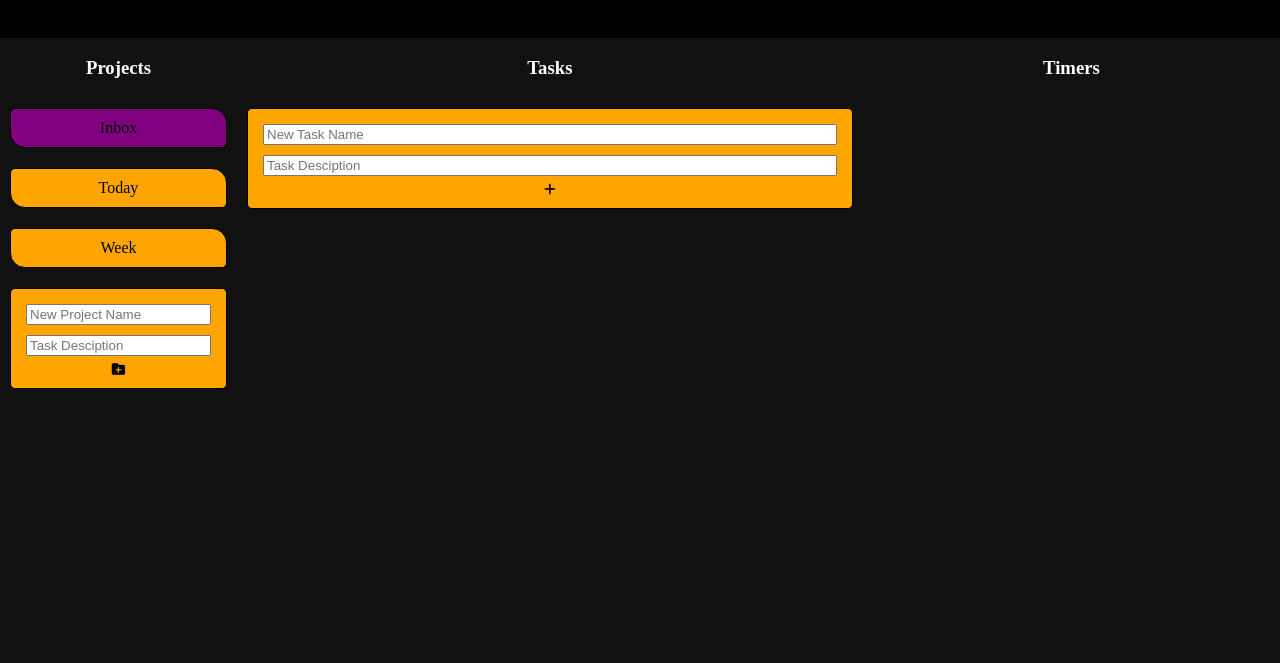
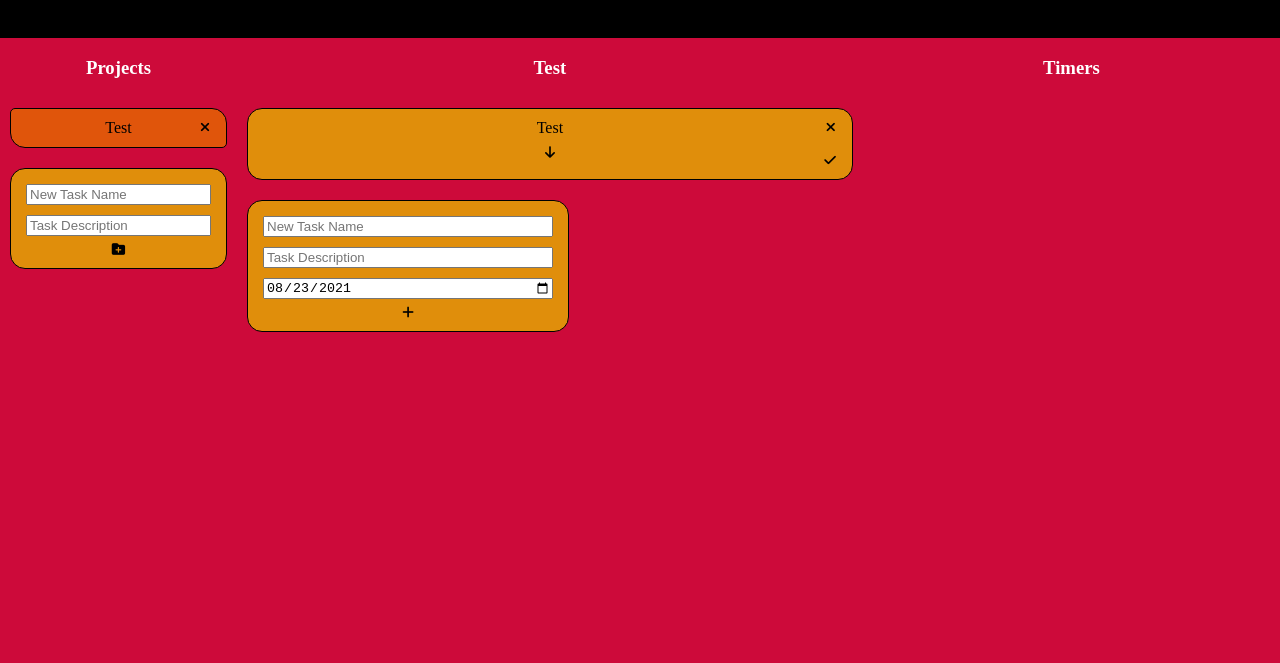
Before and after one commit to MiKhai37/todo-list, a website built with webpack: page dist/index.html in a window 1280 px wide. Shown: the part 87-750 px from the top of the page. Built offline with nearby package versions, Linux system fonts and the light colour scheme.

Commit message:
improve UI

```diff
--- a/src/index.js
+++ b/src/index.js
@@ -9,20 +9,14 @@ const storage = new Storage();
 let projects = [];
 
 if (localStorage.length == 0) {
-  projects.push(new Project('Inbox', 'All tasks', true));
-  projects.push(new Project('Today', 'All tasks', true));
-  projects.push(new Project('Week', 'All tasks', true));
+  projects.push(new Project('Test', 'All tasks', true));
+  projects[0].addTask(new Task('Test'))
+  storage.storeProjects(projects)
 } else  {
   projects = storage.retrieveProjects();
 }
-
-
-
-const allTasks = projects.map(project => project.tasks).flat();
 
 const current = projects[0];
 const main = ui.generateMain(projects, current);
 
 document.body.appendChild(main);
-
-storage.storeProjects(projects);
--- a/src/modules/Project.js
+++ b/src/modules/Project.js
@@ -1,9 +1,8 @@
 export default class Project {
-    constructor(title, description = 'No description', perm = false) {
+    constructor(title, description = 'No description') {
         this.title = title;
         this.description = description;
         this.tasks = [];
-        this.perm = perm;
     }
     addTask(task) {
         this.tasks.push(task);
--- a/src/modules/Storage.js
+++ b/src/modules/Storage.js
@@ -3,19 +3,31 @@ import Task from './Task';
 
 export default class Storage {
     constructor() {
-        // Check if storage is available
         if (typeof(Storage) !== "undefined") {
-            console.log('Storage is available')
+            console.log('Storage is available');
             this.isStorage = true;
           } else {
-            console.log('Storage isn\'t availble, please use a modern browser')
+            console.log('Storage isn\'t availble, please use a modern browser');
             this.isStorage = false;
           }
     }
     storeProjects(projects) {
-        const projectsJsonStr = JSON.stringify(projects)
-        localStorage.setItem('projects', projectsJsonStr)
+        const projectsJsonStr = JSON.stringify(projects);
+        localStorage.setItem('projects', projectsJsonStr) ;
     }
+    storeCurrent(current) {
+        const currentJsonStr = JSON.stringify(current);
+        localStorage.setItem('current', currentJsonStr);
+    }
+    storeTodoList(todoList) {
+        const todoListJsonStr = JSON.stringify(todoList);
+        localStorage.setItem('todoList', todoListJsonStr);
+    }
+    storeThing(thingArray, thingName) {
+        const thingJsonStr = JSON.stringify(thingArray);
+        localStorage.setItem(thingName, thingJsonStr);
+    }
+
     retrieveProjects() {
         const projectsJsonStr = localStorage.getItem('projects');
         const projectsObject = JSON.parse(projectsJsonStr);
--- a/src/modules/UI.js
+++ b/src/modules/UI.js
@@ -18,9 +18,12 @@ export default class UI {
         footer.innerHTML = 'Made by Michael Tanguy <a href="https://github.com/MiKhai37" target="_blank"><i class="fa fa-github"></i></a>';
         return footer;
     }
-    generateFlexContainer() {
+    generateFlexContainer(projects, current) {
         const flexContainer = document.createElement('div');
         flexContainer.classList.add('flex-container');
+        flexContainer.appendChild(this.generateProjects(projects, current))
+        flexContainer.appendChild(this.generateTasks(projects, current))
+        flexContainer.appendChild(this.generateTimers())
         return flexContainer;
     }
     generateBtn(btnClass, icon) {
@@ -45,7 +48,7 @@ export default class UI {
             });
             projectDiv.classList.add('project')
             projectDiv.textContent = project.title;
-            if (!project.perm) {
+
             const deleteBtn = this.generateBtn('del-btn', 'times');
             if (project == current) {deleteBtn.classList.toggle('current')};
             deleteBtn.addEventListener('click', () => {
@@ -55,7 +58,7 @@ export default class UI {
                 this.refreshUI(projects, current);
             });
             projectDiv.appendChild(deleteBtn);
-            }
+
             if (project == current) {projectDiv.classList.toggle('current')};
             projectsContainer.appendChild(projectDiv);
         });
@@ -63,21 +66,13 @@ export default class UI {
         const addProjectDiv = document.createElement('div');
         addProjectDiv.classList.add('task');
 
-        const titleInput = document.createElement('input');
-        titleInput.id = 'new-project-title';
-        titleInput.classList.add('input');
-        titleInput.placeholder = 'New Project Name';
-        titleInput.required = true;
+        const titleInput = this.generateTitleInput();
+        const descInput = this.generateDescInput()
+
         addProjectDiv.appendChild(titleInput);
-
-        const descriptionInput = document.createElement('input');
-        descriptionInput.id = 'new-project-desc';
-        descriptionInput.classList.add('input');
-        descriptionInput.placeholder = 'Task Desciption';
-        addProjectDiv.appendChild(descriptionInput);
+        addProjectDiv.appendChild(descInput);
 
         const projectAddBtn = this.generateBtn('add-btn', 'folder-plus');
-        projectAddBtn.id = 'add-project-btn';
         projectAddBtn.addEventListener('click', () => {
             if (titleInput.validity.valueMissing) {
                 alert('Please enter a project name');
@@ -99,7 +94,7 @@ export default class UI {
         tasksContainer.classList.add('tasks');
 
         const title = document.createElement('h3');
-        title.textContent = 'Tasks';
+        title.textContent = current.title;
         tasksContainer.appendChild(title);
 
         current.tasks.forEach(task => {
@@ -154,36 +149,58 @@ export default class UI {
 
         const addTaskDiv = document.createElement('div');
         addTaskDiv.classList.add('task');
+        addTaskDiv.classList.add('add-task')
 
-        const titleInput = document.createElement('input');
-        titleInput.id = 'new-task-title';
-        titleInput.classList.add('input');
-        titleInput.placeholder = 'New Task Name';
-        titleInput.required = true;
+        const titleInput = this.generateTitleInput();
+        const descInput = this.generateDescInput()
+        const dateInput = this.generateDateinput()
+
         addTaskDiv.appendChild(titleInput);
-
-        const descriptionInput = document.createElement('input');
-        descriptionInput.id = 'new-task-desc';
-        descriptionInput.classList.add('input');
-        descriptionInput.placeholder = 'Task Desciption';
-        addTaskDiv.appendChild(descriptionInput);
+        addTaskDiv.appendChild(descInput);
+        addTaskDiv.appendChild(dateInput);
 
         const taskAddBtn = this.generateBtn('add-btn', 'plus');
-        taskAddBtn.id = 'add-task-btn';
         taskAddBtn.addEventListener('click', () => {
             if (titleInput.validity.valueMissing) {
                 alert('Please enter a task name');
                 return;
             };
-            current.addTask(new Task(titleInput.value, descriptionInput.value))
+            current.addTask(new Task(titleInput.value, descInput.value, current, dateInput.value))
             this.storage.storeProjects(projects);
             this.refreshUI(projects, current);
         })
-        addTaskDiv.appendChild(taskAddBtn)
+        addTaskDiv.appendChild(taskAddBtn);
 
         tasksContainer.appendChild(addTaskDiv);
 
         return tasksContainer;
+    }
+    generateDateinput() {
+        const dateInput = document.createElement('input');
+        dateInput.classList.add('input');
+        dateInput.type = 'date';
+        let date = new Date();
+        let day = date.getDate();
+        let month = date.getMonth() + 1;
+        let year = date.getFullYear();
+        if (month < 10) month = "0" + month;
+        if (day < 10) day = "0" + day;
+        let today = `${year}-${month}-${day}`;
+        dateInput.value = today;
+        return dateInput;
+    }
+    generateTitleInput() {
+        const titleInput = document.createElement('input');
+        titleInput.classList.add('input');
+        titleInput.placeholder = 'New Task Name';
+        titleInput.required = true;
+        return titleInput
+    }
+    generateDescInput() {
+        const descInput = document.createElement('input');
+        descInput.classList.add('input');
+        descInput.placeholder = 'Task Description';
+        return descInput
     }
     generateTimers() {
         const timersContainer = document.createElement('div');
@@ -201,11 +218,9 @@ export default class UI {
 
         const header = this.generateHeader();
         const footer = this.generateFooter();
-        const flexContainer = this.generateFlexContainer();
+        const flexContainer = this.generateFlexContainer(projects, current);
 
-        flexContainer.appendChild(this.generateProjects(projects, current))
-        flexContainer.appendChild(this.generateTasks(projects, current))
-        flexContainer.appendChild(this.generateTimers())
+
 
         mainDiv.appendChild(header);
         mainDiv.appendChild(flexContainer);
--- a/src/style.css
+++ b/src/style.css
@@ -1,8 +1,14 @@
+:root {
+    --main-color:	hsl(21, 91%, 46%);
+    --second-color: hsl(37, 91%, 46%);
+    --third-color: hsl(345, 91%, 42%);
+}
+
 body, html {
     height: 100%;
     margin: 0;
     padding: 0;
-    background-color: #111;
+    background-color: var(--third-color);
 }
 
 a {
@@ -36,7 +42,7 @@ a {
     display: flex;
     flex-direction: column;
     flex: 1;
-    background-color: #111;
+    position: relative;
 }
 
 .project {
@@ -45,11 +51,12 @@ a {
     flex-direction: column;
     position: relative;
     text-align: center;
-    background-color: orange;
+    background-color: var(--second-color);
     margin: 10px;
     padding: 10px;
     border-radius: 5px 15px;
     border: 1px solid black;
+    transition: 1S;
 }
 
 .tasks {
@@ -57,7 +64,6 @@ a {
     display: flex;
     flex-direction: column;
     flex: 3;
-    background-color: #111;
 }
 
 .task {
@@ -66,12 +72,16 @@ a {
     flex-direction: column;
     position: relative;
     text-align: center;
-    background-color: orange;
+    background-color: var(--second-color);
     margin: 10px;
     padding: 10px;
-    border-radius: 5px;
+    border-radius: 15px;
     border: 1px solid black;
     min-height: 50px;
+}
+
+.add-task {
+    max-width: 300px;
 }
 
 .info {
@@ -84,7 +94,7 @@ a {
 
 .expand-btn {
     margin: auto;
-    background-color: orange;
+    background-color: var(--second-color);
     transition: 0.3s;
     border: 0;
 }
@@ -96,9 +106,9 @@ a {
 
 .check-btn {
     position: absolute;
-    right: 5px;
-    bottom: 5px;
-    background-color: orange;
+    right: 10px;
+    bottom: 10px;
+    background-color: var(--second-color);
     transition: 0.3s;
     border: 0;
 }
@@ -115,11 +125,12 @@ a {
 
 .del-btn {
     position: absolute;
-    right: 5px;
-    top: 5px;
-    background-color: orange;
+    right: 10px;
+    top: 10px;
+    background-color: var(--second-color);
     transition: 0.3s;
     border: 0;
+    margin: auto;
 }
 
 .del-btn:hover {
@@ -130,7 +141,7 @@ a {
 
 
 .current {
-    background-color: purple;
+    background-color: var(--main-color);
 }
 
 
@@ -140,7 +151,7 @@ a {
 
 .add-btn {
     margin:auto;
-    background-color: orange;
+    background-color: var(--second-color);
     transition: 0.3s;
     border: 0;
 }
@@ -156,7 +167,6 @@ a {
     display: flex;
     flex-direction: column;
     flex: 2;
-    background-color: #111;
     transition: 1s;
 }
 
```
Also changed, not shown: src/modules/TodoList.js (added, +10 -0 lines). Lines whose indentation alone changed are shown as unchanged.
